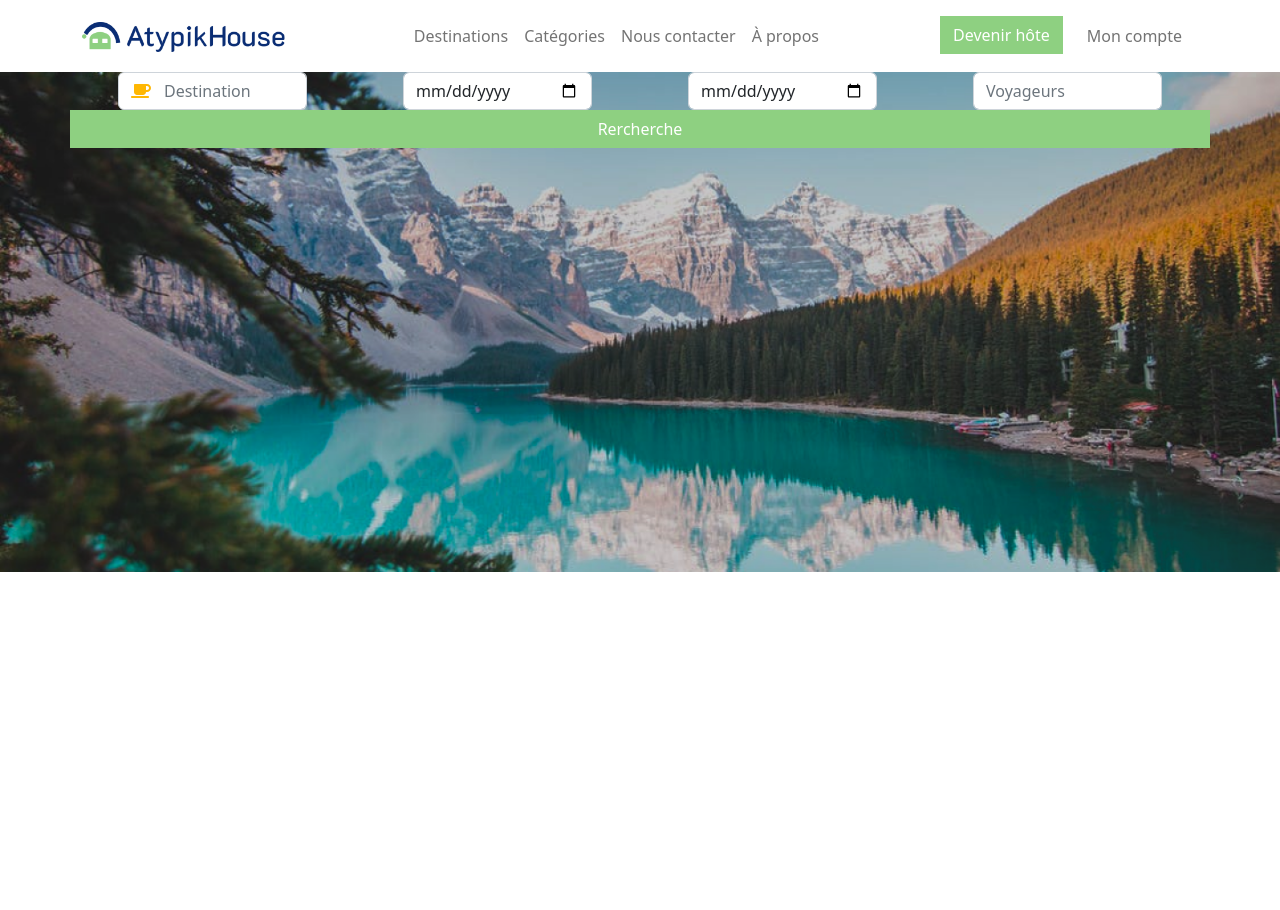
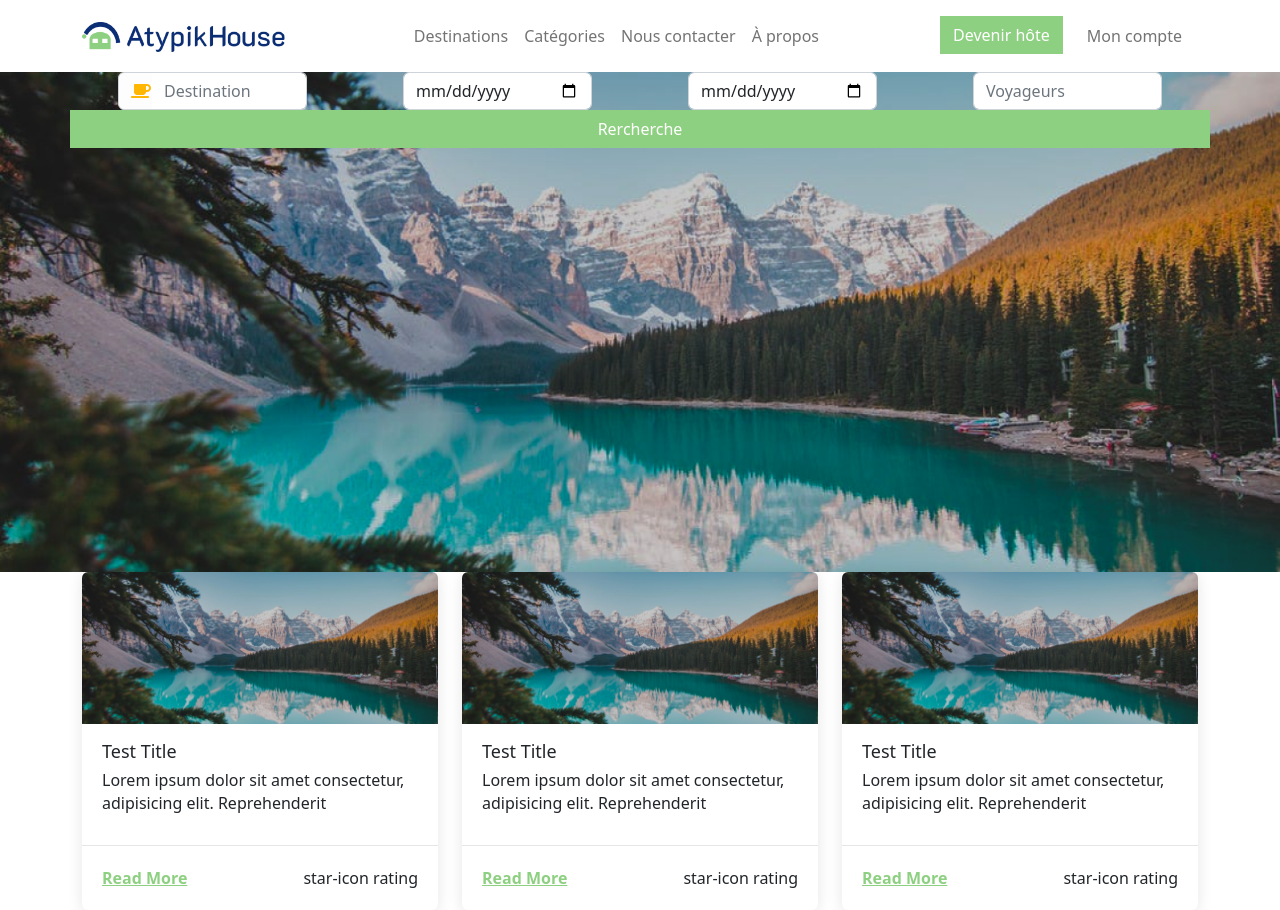
Before and after one commit to hamzalimouni/atypikhouse-client, a React (Create React App) app: page / in a window 1280 px wide. Before the commit the page ends 800 px from the top, so only its background shows below. Built offline with nearby package versions, Linux system fonts and the light colour scheme.

Commit message:
add: House page

```diff
--- /dev/null
+++ b/src/assets/css/CardHouse.css
@@ -0,0 +1,52 @@
+.box {
+    box-shadow: 0 2px 15px rgb(0 0 0 / 10%);
+    background-color: #FFF;
+    border-radius: 6px;
+    overflow: hidden;
+    transition: transform var(--transition-main-value), box-shadow var(--transition-main-value);
+}
+
+.box:hover {
+    transform: translateY(-10px);
+    box-shadow: 0 2px 15px rgb(0 0 0 / 50%);
+
+}
+
+.box img {
+    max-width: 100%;
+}
+
+.box .content {
+    padding: 20px 20px 15px;
+}
+
+.box .content h3 {
+    font-size: 18px;
+    margin: -3px 0;
+}
+
+.box .content p {
+    line-height: 1.4;
+    padding-top: 10px;
+}
+
+.box .info {
+    padding: 20px;
+    display: flex;
+    justify-content: space-between;
+    border-top: 1px solid #E6E6E7;
+}
+
+.box .info a {
+    color: var(--main-color);
+    font-weight: bold;
+}
+
+.box .info .rate i {
+    color: var(--icon-color);
+    transition: transform var(--transition-main-value);
+}
+
+.box:hover .info i {
+    animation: moving-arrow 0.5s linear infinite;
+}
--- /dev/null
+++ b/src/assets/css/house.css
@@ -0,0 +1,49 @@
+.house-container .house-images {
+    display: grid;
+    grid-template-columns: repeat(auto-fill, minmax(300px, 1fr));
+    gap: 10px;
+    margin: 20px;
+}
+
+.house-container .house-images .house-img-wrapper .house-img {
+    max-width: 100%;
+}
+
+.house-container .house-detail-price {
+    border: 1px solid black;
+}
+
+.house-container .house-detail-price .price-rate {
+    display: flex;
+    justify-content: space-between;
+    margin: 10px;
+}
+
+.house-container .houses-informations {
+    /* display: flex;
+    justify-content: space-around;
+    flex-direction: row-reverse; */
+    display: grid;
+    grid-template-columns: 1fr 400px;
+    gap: 40px;
+}
+
+.house-container .houses-informations .house-details {
+    grid-row-start: 1;
+    grid-column-start: 1;
+}
+
+.travel-detail .travel-client-detail {
+    display: flex;
+    justify-content: space-around;
+}
+
+.travel-detail .house-details {
+    border: 1px solid black;
+    display: flex;
+    justify-content: space-around;
+}
+
+.travel-detail .house-details img {
+    max-width: 100px;
+}
--- a/src/assets/css/main.css
+++ b/src/assets/css/main.css
@@ -1,13 +1,64 @@
 /*     */
+/* Start Global Rules */
+
+:root {
+    --main-color: #8ED081;
+    --second-color: #FDFDFD;
+    --icon-color: #FFB703;
+    --transition-main-value: 0.3s;
+}
+
+* {
+    box-sizing: border-box;
+    -webkit-box-sizing: border-box;
+    -moz-box-sizing: border-box;
+    -moz-box-sizing: border-box;
+}
+
+html {
+    /* scroll-behavior: smooth; */
+}
+
+body {
+    /* font-family: 'Courier New', Courier, monospace; */
+}
+
 .atypik-btn {
-    background-color: #8ED081 !important;
+    background-color: var(--main-color) !important;
     color: white;
     border-radius: 0;
 }
 
+/* .container {
+    padding-left: 15px;
+    padding-right: 15px;
+    margin: 0 auto;
+} */
+
+/* Small Screen  */
+/* @media (min-width: 768px) {
+    .container {
+        width: 750px;
+    }
+} */
+
+/* Medium Screen  */
+/* @media (min-width: 992px) {
+    .container {
+        width: 970px;
+    }
+} */
+
+/* Large Screen  */
+/* @media (min-width: 1200px) {
+    .container {
+        width: 1170px;
+    }
+} */
+
 .atypik-btn:hover {
-    background-color: #80b974 !important;
-    color: white;
+    background-color: var(--main-color) !important;
+    color: var(--second-color);
 }
 
 .dropdown-toggle::after {
@@ -25,8 +76,8 @@
 }
 
 .atypik-input .icon {
-    background: white;
-    color: #FFB703;
+    background: var(--second-color);
+    color: var(--icon-color);
 }
 
 .atypik-input .input {
@@ -38,3 +89,5 @@
     box-shadow: none !important;
     /* border: 1px solid #8ED081 */
 }
+
+/* End Global Rules */
--- /dev/null
+++ b/src/components/CardHouse.jsx
@@ -0,0 +1,26 @@
+import React from 'react'
+import bg from '../assets/img/bg.png';
+import '../assets/css/CardHouse.css';
+
+const CardHouse = () => {
+    return (
+        <div>
+            <div className="box">
+                <img src={bg} alt="" />
+                <div className="content">
+                    <h3>Test Title</h3>
+                    <p>Lorem ipsum dolor sit amet consectetur, adipisicing elit. Reprehenderit</p>
+                </div>
+                <div className="info">
+                    <a href="">Read More</a>
+                    <div className="rate">
+                        <span>star-icon </span>
+                        <span>rating</span>
+                    </div>
+                </div>
+            </div>
+        </div>
+    )
+}
+
+export default CardHouse
--- a/src/pages/Home.jsx
+++ b/src/pages/Home.jsx
@@ -1,13 +1,22 @@
 import React from 'react'
 import Navbar from '../components/Navbar'
 import SearchForm from '../components/SearchForm'
+import CardHouse from '../components/CardHouse'
+import { Col, Container, Row } from 'react-bootstrap'
 
 const Home = () => {
     return (
         <div>
-            < Navbar />
+            <Navbar />
             <SearchForm />
-        </div>
+            <Container>
+                <Row>
+                    <Col><CardHouse /></Col>
+                    <Col><CardHouse /></Col>
+                    <Col><CardHouse /></Col>
+                </Row>
+            </Container>
+        </div >
     )
 }
 
--- a/src/pages/House.jsx
+++ b/src/pages/House.jsx
@@ -1,8 +1,115 @@
+import { faLocationDot, faStar } from '@fortawesome/free-solid-svg-icons'
+import '../assets/css/house.css'
+import { FontAwesomeIcon } from '@fortawesome/react-fontawesome'
 import React from 'react'
+import { Container } from 'react-bootstrap'
+import AppNavbar from '../components/Navbar'
 
 const House = () => {
+
+  const photo = [
+    {
+      src: "https://images.unsplash.com/photo-1600585154340-be6161a56a0c?ixlib=rb-4.0.3&ixid=MnwxMjA3fDB8MHxzZWFyY2h8M3x8aG91c2VzfGVufDB8fDB8fA%3D%3D&auto=format&fit=crop&w=600&q=60"
+    },
+    {
+      src: "https://images.unsplash.com/photo-1600585154340-be6161a56a0c?ixlib=rb-4.0.3&ixid=MnwxMjA3fDB8MHxzZWFyY2h8M3x8aG91c2VzfGVufDB8fDB8fA%3D%3D&auto=format&fit=crop&w=600&q=60"
+    },
+    {
+      src: "https://images.unsplash.com/photo-1600585154340-be6161a56a0c?ixlib=rb-4.0.3&ixid=MnwxMjA3fDB8MHxzZWFyY2h8M3x8aG91c2VzfGVufDB8fDB8fA%3D%3D&auto=format&fit=crop&w=600&q=60"
+    },
+    {
+      src: "https://images.unsplash.com/photo-1600585154340-be6161a56a0c?ixlib=rb-4.0.3&ixid=MnwxMjA3fDB8MHxzZWFyY2h8M3x8aG91c2VzfGVufDB8fDB8fA%3D%3D&auto=format&fit=crop&w=600&q=60"
+    },
+    {
+      src: "https://images.unsplash.com/photo-1600585154340-be6161a56a0c?ixlib=rb-4.0.3&ixid=MnwxMjA3fDB8MHxzZWFyY2h8M3x8aG91c2VzfGVufDB8fDB8fA%3D%3D&auto=format&fit=crop&w=600&q=60"
+    },
+    {
+      src: "https://images.unsplash.com/photo-1600585154340-be6161a56a0c?ixlib=rb-4.0.3&ixid=MnwxMjA3fDB8MHxzZWFyY2h8M3x8aG91c2VzfGVufDB8fDB8fA%3D%3D&auto=format&fit=crop&w=600&q=60"
+    }
+  ];
+
   return (
-    <div>House</div>
+    <div>
+      <AppNavbar />
+      <Container className="house-container">
+        <div className="house-wrapper">
+          <h1 className="house-title">Le Clos de la Loutre</h1>
+          <div className="house-adress">
+            <FontAwesomeIcon icon={faLocationDot} />
+            <span> Nyons, Drôme, Auvergne-Rhône-Alpes</span>
+          </div>
+          <div className="house-rating my-1">
+            <FontAwesomeIcon icon={faStar} />
+            <span> 4.9/5 </span>
+            <span>(10 Avis)</span>
+          </div>
+          <div className="house-images">
+            {photo.map(photo => (
+              <div className="house-img-wrapper">
+                <img src={photo.src} className="house-img" alt="" />
+              </div>
+            ))}
+          </div>
+          <div className="houses-informations">
+            <div className="house-detail-price">
+              <div className='price-rate'>
+                <span className='price'>166€ / nuit</span>
+                <span className='rating'>
+                  <FontAwesomeIcon icon={faStar} /> 4.9 / 5
+                </span>
+              </div>
+              <div className="travel-detail">
+                <div className="travel-client-detail">
+                  <div className="date-detail">
+                    <h4>Date :</h4>
+                  </div>
+                  <div className="voyageur-detail">
+                    <h4>Voyageurs :</h4>
+                  </div>
+                </div>
+                <div className="house-details">
+                  <img src="https://images.unsplash.com/photo-1600585154340-be6161a56a0c?ixlib=rb-4.0.3&ixid=MnwxMjA3fDB8MHxzZWFyY2h8M3x8aG91c2VzfGVufDB8fDB8fA%3D%3D&auto=format&fit=crop&w=600&q=60" alt="" />
+                  <div className="house-detail">
+                    <h5>Le Clos de la Loutre</h5>
+                    <span>1</span>
+                    <span>1</span>
+                    <span>1</span>
+                    <span>1</span>
+                  </div>
+                </div>
+                <button>Réserver</button>
+                <div className="price-details">
+                  <div className="price-night">
+                    <span>165 € x 1 nuit :</span>
+                    <span>165 €</span>
+                  </div>
+                  <div className="price-taxe">
+                    <span>Taxe de séjour :</span>
+                    <span>1 €</span>
+                  </div>
+                  <div className="price-total">
+                    <span>Total :</span>
+                    <span>166 €</span>
+                  </div>
+                </div>
+              </div>
+            </div>
+            <div className="house-details">
+              <div className="description">
+                <h2>Description</h2>
+                <p>En lisière de forêt, au calme, sur une propriété de 600 ha avec chemins de randonnée, vous êtes accueillis au Clos de la Loutre avec ses hébergements insolites.</p>
+              </div>
+              <div className="equipement">
+                <h2>Equipement</h2>
+              </div>
+              <div className="location">
+                <h2>Localisation</h2>
+              </div>
+            </div>
+          </div>
+        </div>
+      </Container>
+    </div>
   )
 }
 
```
Also changed, not shown: 1 other file (tests, documents, lock files or other folders).
